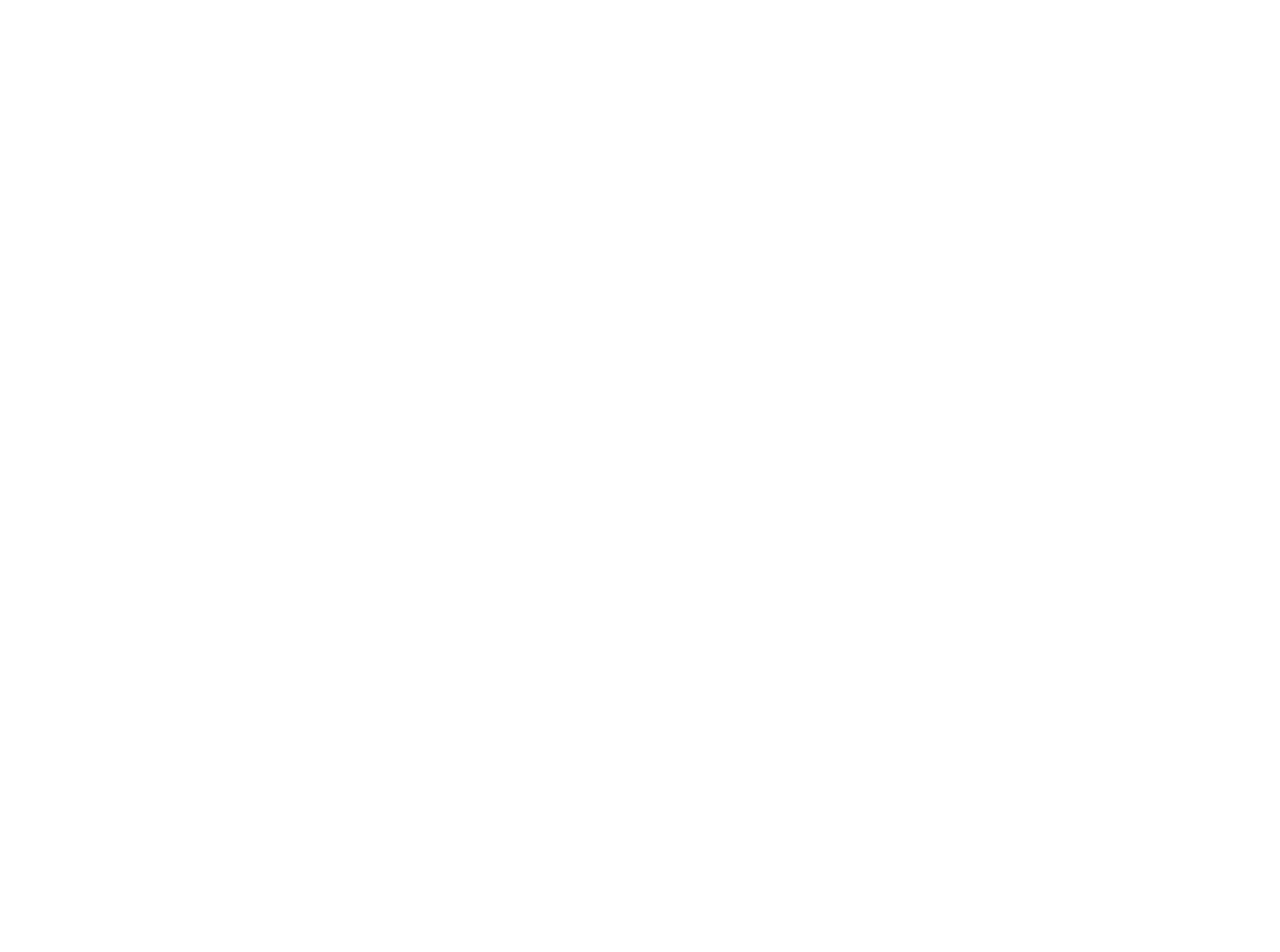
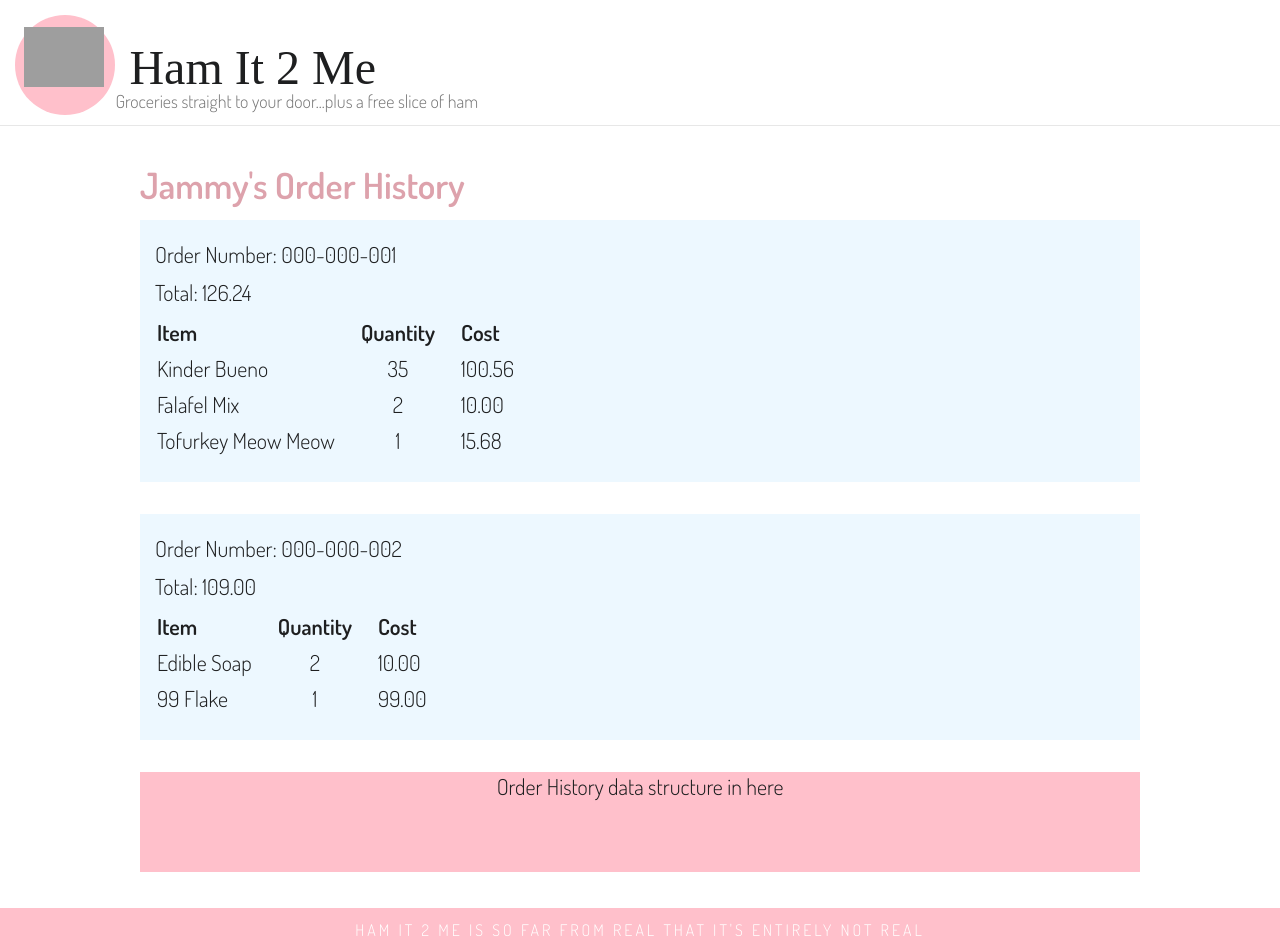
Before and after one commit to helloRupa/js-data-structures-review, a plain HTML site: page orders.html in a window 1280 px wide. Before the commit the page ends 800 px from the top, so only its background shows below. Drawn offline with Linux system fonts and the light colour scheme; grey boxes are pictures that could not be loaded; a web font is replaced by a local one.

Commit message:
Complete beginning HTML CSS and JS

```diff
--- a/orders.html
+++ b/orders.html
@@ -3,9 +3,98 @@
 <head>
   <meta charset="UTF-8">
   <meta name="viewport" content="width=device-width, initial-scale=1.0">
-  <title>HI2M: Hammy's Past Orders</title>
+  <title>HI2M: Jammy's Orders</title>
+  <link href="https://fonts.googleapis.com/css?family=Dosis:300,600|IM+Fell+French+Canon+SC&display=swap" rel="stylesheet">
+  <link href="styles/reset.css" rel="stylesheet">
+  <link href="styles/main.css" rel="stylesheet">
+  <script src="scripts/orders.js" defer></script>
 </head>
 <body>
+  <header>
+    <div class="logo">
+      <img src="https://image.flaticon.com/icons/png/512/84/84407.png">
+    </div>
+    <h1>Ham It 2 Me</h1>
+    <p class="tagline">
+      Groceries straight to your door...plus a free slice of ham
+    </p>
+  </header>
 
+  <main>
+    <section class="user-specific">
+      <h2>Jammy's Order History</h2>
+
+      <div class="orders">
+        <ul>
+          <li>
+            Order Number: <span>000-000-001</span>
+          </li>
+          <li>
+            Total: <span>126.24</span>
+          </li>
+          <li>
+            <table>
+              <tr>
+                <th>Item</th>
+                <th>Quantity</th>
+                <th>Cost</th>
+              </tr>
+              <tr>
+                <td>Kinder Bueno</td>
+                <td>35</td>
+                <td>100.56</td>
+              </tr>
+              <tr>
+                <td>Falafel Mix</td>
+                <td>2</td>
+                <td>10.00</td>
+              </tr>
+              <tr>
+                <td>Tofurkey Meow Meow</td>
+                <td>1</td>
+                <td>15.68</td>
+              </tr>
+            </table>
+          </li>
+        </ul>
+
+        <ul>
+          <li>
+            Order Number: <span>000-000-002</span>
+          </li>
+          <li>
+            Total: <span>109.00</span>
+          </li>
+          <li>
+            <table>
+              <tr>
+                <th>Item</th>
+                <th>Quantity</th>
+                <th>Cost</th>
+              </tr>
+              <tr>
+                <td>Edible Soap</td>
+                <td>2</td>
+                <td>10.00</td>
+              </tr>
+              <tr>
+                <td>99 Flake</td>
+                <td>1</td>
+                <td>99.00</td>
+              </tr>
+            </table>
+          </li>
+        </ul>
+      </div>
+
+      <div class="result">
+        Order History data structure in here
+      </div>
+    </section>
+  </main>
+
+  <footer>
+    <p>Ham It 2 Me is so far from real that it's entirely not real</p>
+  </footer>
 </body>
 </html>
--- /dev/null
+++ b/scripts/orders.js
@@ -0,0 +1 @@
+console.log('what')
--- a/styles/main.css
+++ b/styles/main.css
@@ -90,6 +90,35 @@ footer {
   letter-spacing: 3px;
 }
 
+.orders ul {
+  background-color: #edf8ff;
+  padding: 15px;
+}
+
+.orders li {
+  display: block;
+  padding: 5px 0;
+}
+
+td, th {
+  padding: 0 24px 6px 0;
+}
+
+td:nth-of-type(2) {
+  text-align: center;
+}
+
+.result {
+  background-color: pink;
+  min-height: 100px;
+  text-align: center;
+}
+
+.profile li {
+  display: block;
+  padding: 5px 0;
+}
+
 @media all and (max-width: 510px) {
   .tagline {
     display: none;
```
Also changed, not shown: scripts/user.js (added, +46 -0 lines), user.html (+26 -0 lines).
